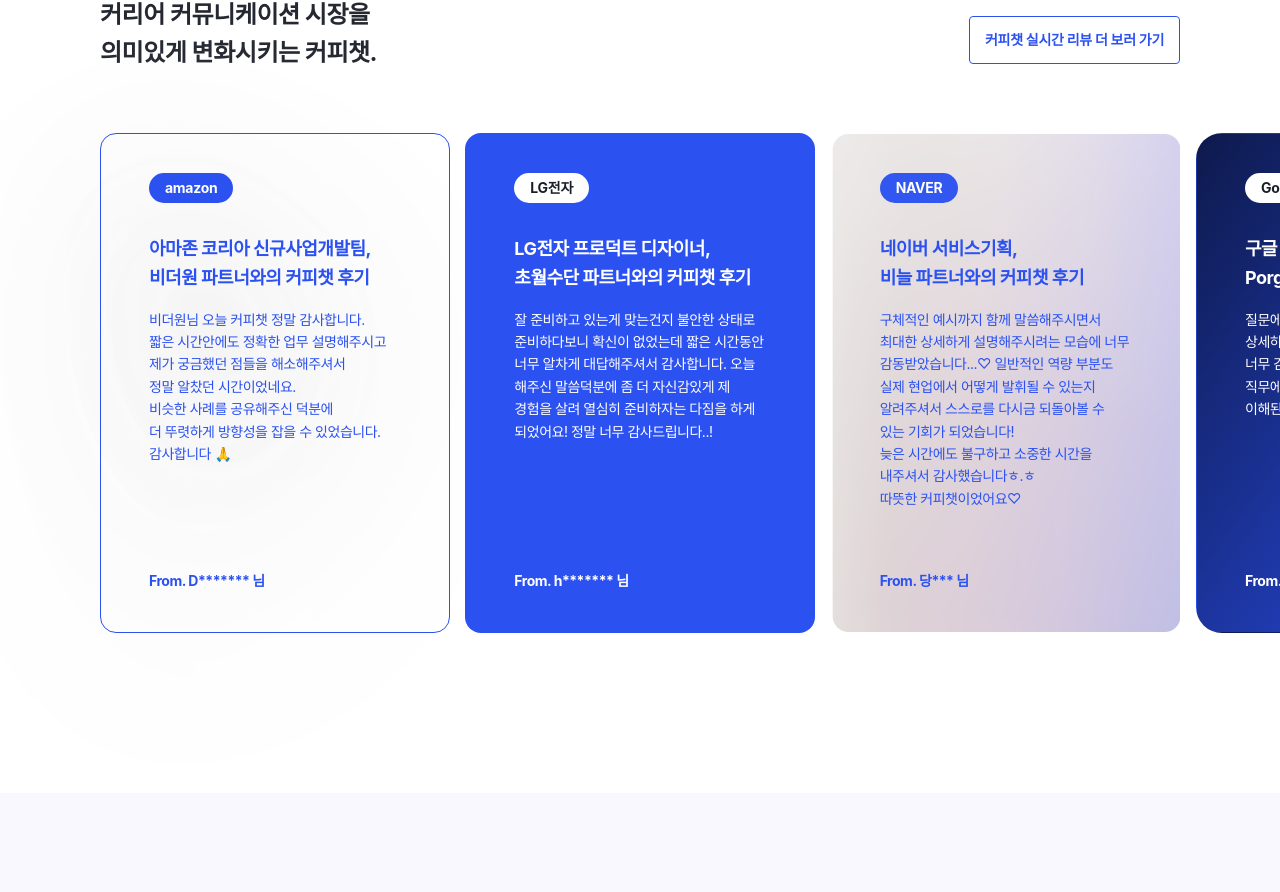
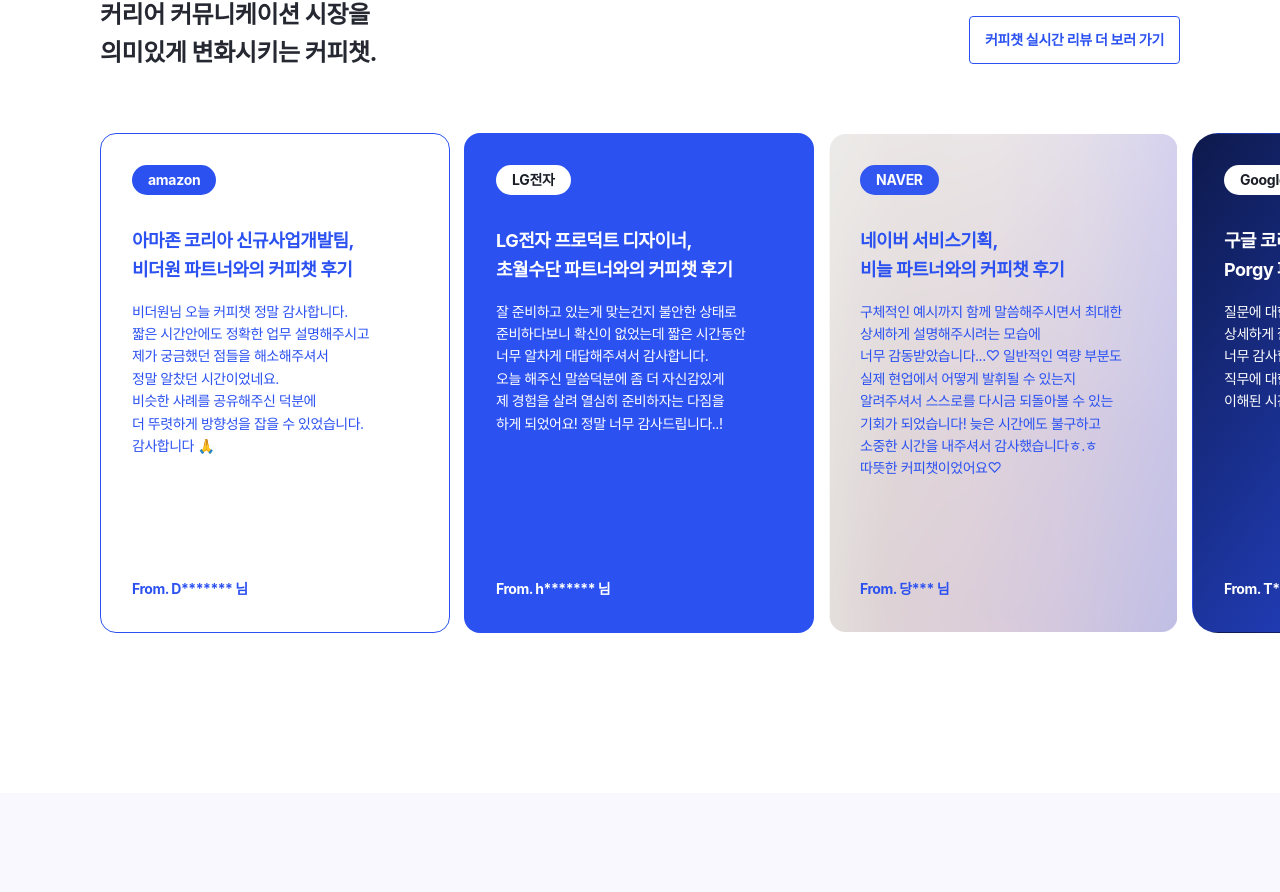
Before and after one commit to jiyoungv/coffeechat-intro220205, a React (Create React App) app: page / in a window 1280 px wide. Shown: the part 2147-3039 px from the top of the page. Built offline with nearby package versions, Linux system fonts and the light colour scheme.

Commit message:
QA: ReviewList 1개 추가 및 정렬 변경

```diff
--- a/src/components/ReviewList/Style.js
+++ b/src/components/ReviewList/Style.js
@@ -23,7 +23,7 @@
         position: relative;
         width: 350px;
         height: 500px;
-        padding: 39px 48px;
+        padding: 31px;
         border: 1px solid #2B51F1;
         border-radius: 16px;
         transition-property: opacity, transform;
@@ -32,10 +32,6 @@
         &.on {
             opacity: 1;
             transform: translateY(0);
-        }
-
-        &.type1 {
-            filter: drop-shadow(-22px 44px 88px #DDDDDD) drop-shadow(-22px 44px 88px #DDDDDD);
         }
 
         &.type2 {
--- a/src/components/ReviewList/index.jsx
+++ b/src/components/ReviewList/index.jsx
@@ -35,7 +35,7 @@
     const reviewSwiperList = useMemo(() => reviewData.map((v, i) => {
         return (
             <SwiperSlide key={v.id} className='review-swiper-slide'>
-                <div className={`review-list-item ${v.type && `type${v.type}`} ${`trans-delay${i + 1}`} ${on ? 'on' : ''}`}>
+                <div className={`review-list-item ${v.type ? `type${v.type}` : ''} ${`trans-delay${i + 1}`} ${on ? 'on' : ''}`}>
                     <div className='review-list-item-inner'>
                         <div className='review-list-chip'>
                             <i>{v.company}</i>
@@ -77,7 +77,7 @@
             {isDesktop
                 ? <Swiper
                     slidesPerView={3}
-                    spaceBetween={16}
+                    spaceBetween={12}
                     className='review-swiper'
                     ref={scrollRef}
                 >
--- a/src/data/reviewData.js
+++ b/src/data/reviewData.js
@@ -10,14 +10,14 @@
         `,
         text: `
             비더원님 오늘 커피챗 정말 감사합니다. <br className='none-tablet none-mobile' />
-            짧은 시간안에도 정확한 업무 설명해주시고 제가 궁금했던 점들을 해소해주셔서 <br className='none-tablet none-mobile' />
+            짧은 시간안에도 정확한 업무 설명해주시고 <br className='none-tablet none-mobile' />
+            제가 궁금했던 점들을 해소해주셔서 <br className='none-tablet none-mobile' />
             정말 알찼던 시간이었네요. <br className='none-tablet none-mobile' />
             비슷한 사례를 공유해주신 덕분에 <br className='none-tablet none-mobile' />
             더 뚜렷하게 방향성을 잡을 수 있었습니다. <br className='none-tablet none-mobile' />
             감사합니다 🙏
         `,
         nickname: 'D*******',
-        type: 1,
     },
     {
         id: shortid.generate(),
@@ -27,9 +27,12 @@
             초월수단 파트너와의 커피챗 후기
         `,
         text: `
-            잘 준비하고 있는게 맞는건지 불안한 상태로 준비하다보니 확신이 없었는데 짧은 시간동안 너무 알차게 대답해주셔서 감사합니다.
-            오늘 해주신 말씀덕분에 좀 더 자신감있게 제 경험을 살려 열심히 준비하자는 다짐을 하게 되었어요!
-            정말 너무 감사드립니다..!
+            잘 준비하고 있는게 맞는건지 불안한 상태로 <br className='none-tablet none-mobile' />
+            준비하다보니 확신이 없었는데 짧은 시간동안 <br className='none-tablet none-mobile' />
+            너무 알차게 대답해주셔서 감사합니다. <br className='none-tablet none-mobile' />
+            오늘 해주신 말씀덕분에 좀 더 자신감있게 <br className='none-tablet none-mobile' />
+            제 경험을 살려 열심히 준비하자는 다짐을 <br className='none-tablet none-mobile' />
+            하게 되었어요! 정말 너무 감사드립니다..!
         `,
         nickname: 'h*******',
         type: 2,
@@ -42,9 +45,12 @@
             비늘 파트너와의 커피챗 후기
         `,
         text: `
-            구체적인 예시까지 함께 말씀해주시면서 최대한 상세하게 설명해주시려는 모습에 너무 감동받았습니다...♡
-            일반적인 역량 부분도 실제 현업에서 어떻게 발휘될 수 있는지 알려주셔서 스스로를 다시금 되돌아볼 수 있는 기회가 되었습니다! <br className='none-tablet none-mobile'/>
-            늦은 시간에도 불구하고 소중한 시간을 내주셔서 감사했습니다ㅎ.ㅎ <br className='none-tablet none-mobile'/>
+            구체적인 예시까지 함께 말씀해주시면서 최대한 <br className='none-tablet none-mobile' />
+            상세하게 설명해주시려는 모습에 <br className='none-tablet none-mobile' />
+            너무 감동받았습니다...♡ 일반적인 역량 부분도 <br className='none-tablet none-mobile' />
+            실제 현업에서 어떻게 발휘될 수 있는지 <br className='none-tablet none-mobile' />
+            알려주셔서 스스로를 다시금 되돌아볼 수 있는 기회가 되었습니다! 늦은 시간에도 불구하고 <br className='none-tablet none-mobile'/>
+            소중한 시간을 내주셔서 감사했습니다ㅎ.ㅎ <br className='none-tablet none-mobile'/>
             따뜻한 커피챗이었어요♡
         `,
         nickname: '당***',
@@ -58,12 +64,27 @@
             Porgy 파트너와의 커피챗 후기
         `,
         text: `
-            질문에 대한 내용도 미리 준비해주시고, 상세하게 잘 이해가 가게끔 얘기해주셔서 너무 감사합니다. <br className='none-mobile' />
-            직무에 대한 이해가 훨씬 더 클리어하게 이해된 시간이였습니다.
+            질문에 대한 내용도 미리 준비해주시고, <br className='none-tablet none-mobile' />
+            상세하게 잘 이해가 가게끔 얘기해주셔서 <br className='none-tablet none-mobile' />
+            너무 감사합니다. <br className='none-mobile' />
+            직무에 대한 이해가 훨씬 더 클리어하게 <br className='none-tablet none-mobile' />
+            이해된 시간이였습니다.
         `,
         nickname: 'T*****',
         type: 4,
     },
+    {
+        id: shortid.generate(),
+        company: 'Apple',
+        title: `
+            애플 코리아 컨텐츠 기획, <br/>
+            뚱이딸 파트너와의 커피챗 후기
+        `,
+        text: `
+            너무 따뜻하고 유용한 시간이었습니다. 마지막에 시간 부족했는데도 마지막까지 열정적으로 말씀해 주시는 모습 정말 감동이고 도움이 많이 되었습니다. 원래는 제 직무는 아니지만 제가 속한 업계의 타 직무 사람들에 대해 궁금해서 신청한 건데, 결국 제 직무를 잘 수행하는 데 있어서도 엄청나게 도움이 될 것 같습니다. 기회가 된다면 꼭! 다시 한번 이야기 나눠보고 싶어요. 정말 정말 감사합니다♡♡♡♡
+        `,
+        nickname: '새*******',
+    },
 ];
 
 export default reviewData;
--- a/src/styles/GlobalStyle.js
+++ b/src/styles/GlobalStyle.js
@@ -23,7 +23,7 @@
 
 const GlobalStyle = createGlobalStyle`
 	${reset}
-	${transDelay(5, 0.3)};
+	${transDelay(11, 0.3)};
 
 	* {
 		box-sizing: border-box;
```
